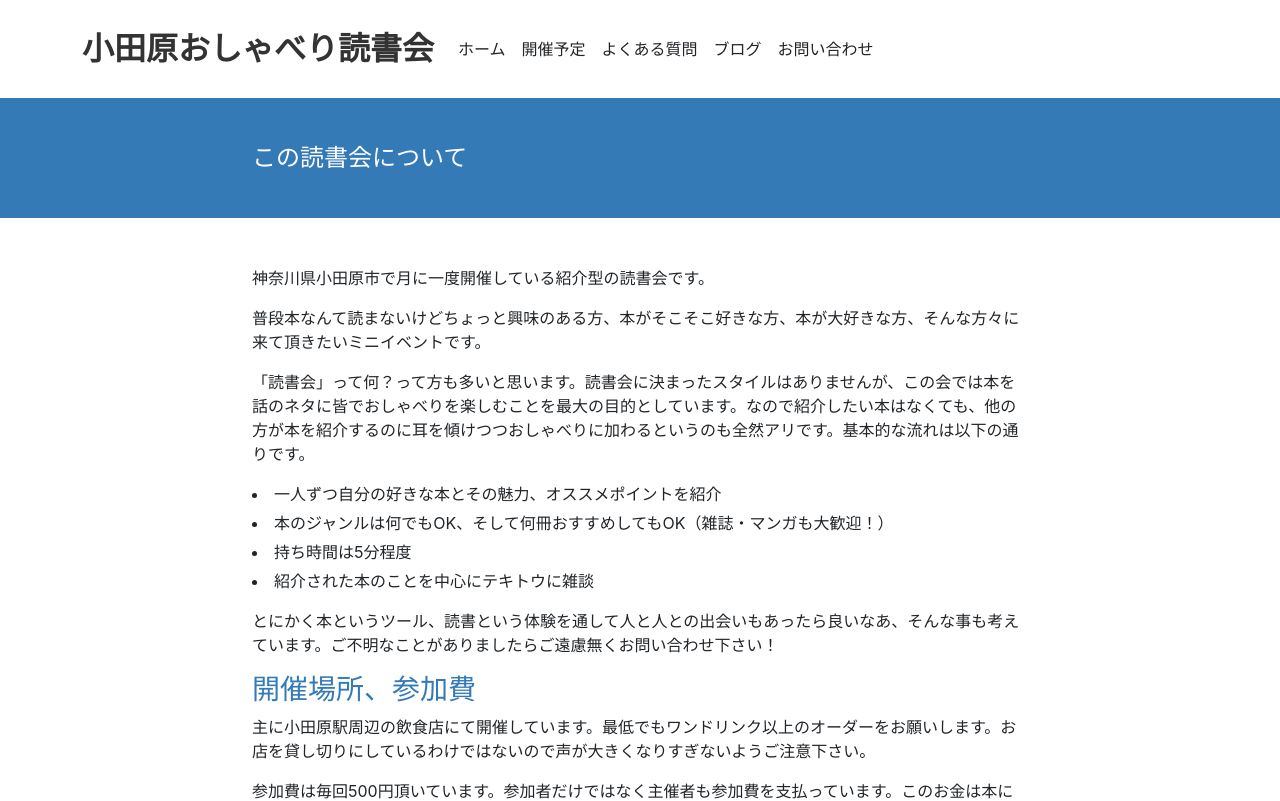
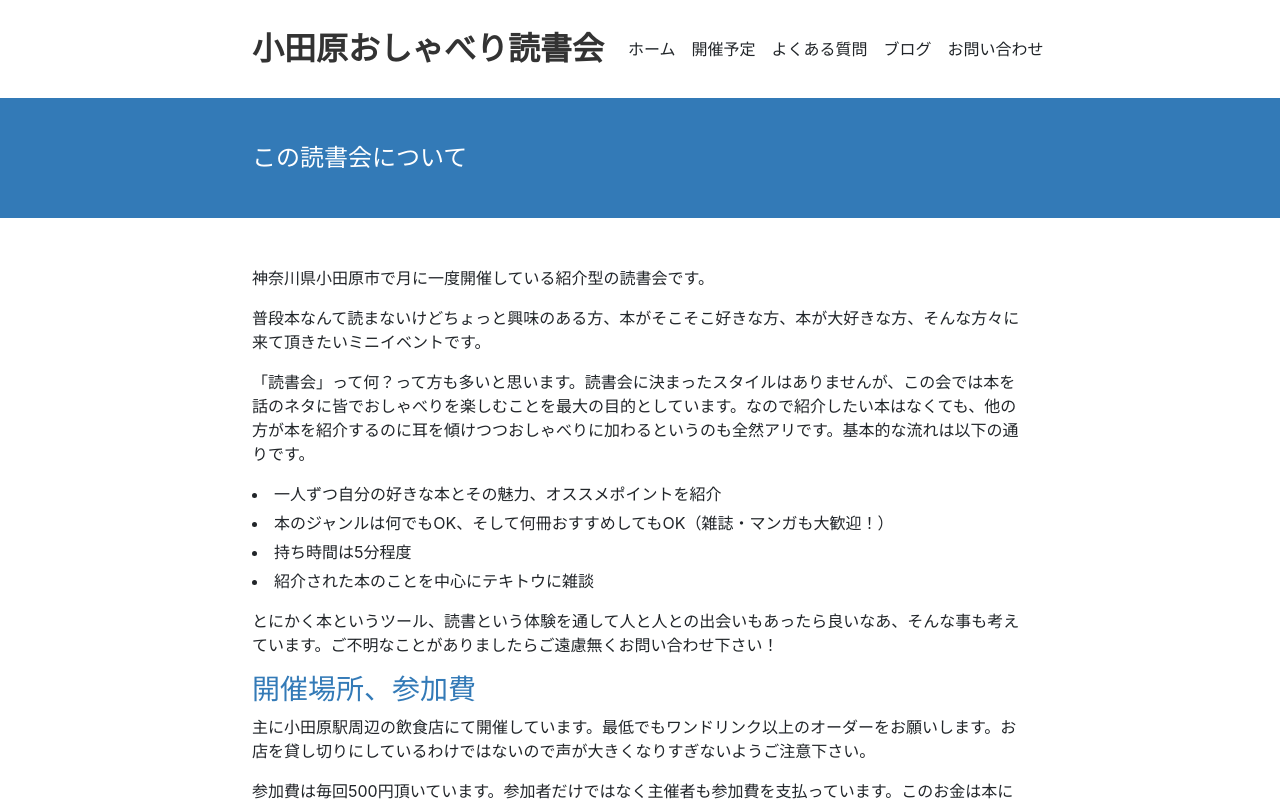
Before and after one commit to TomoyukiKawase/odawara-dokusho-app, a React (Create React App) app: page / in a window 1280 px wide. Shown: the top 801 px of the page. Built offline with nearby package versions, Linux system fonts and the light colour scheme.

Commit message:
"align-navbar-content"

```diff
--- a/src/App.js
+++ b/src/App.js
@@ -7,7 +7,7 @@ function App() {
   return (
     <div className="App">
       <Navbar bg="white" expand="lg">
-        <Container>
+        <Container className="content-width">
           <Navbar.Brand href="#home" className="text-dark">小田原おしゃべり読書会</Navbar.Brand>
           <Navbar.Toggle aria-controls="basic-navbar-nav" />
           <Navbar.Collapse id="basic-navbar-nav">
```
